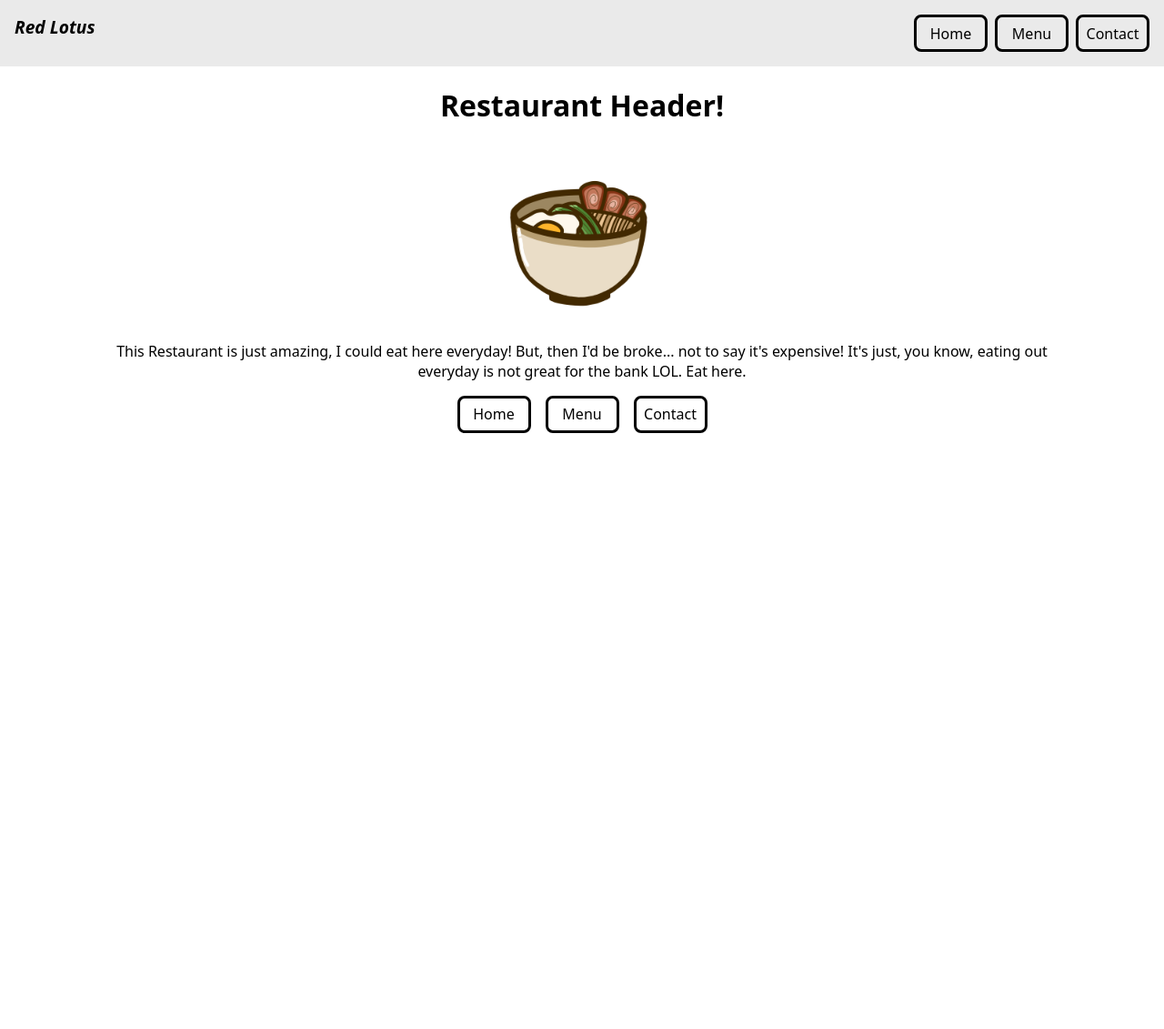
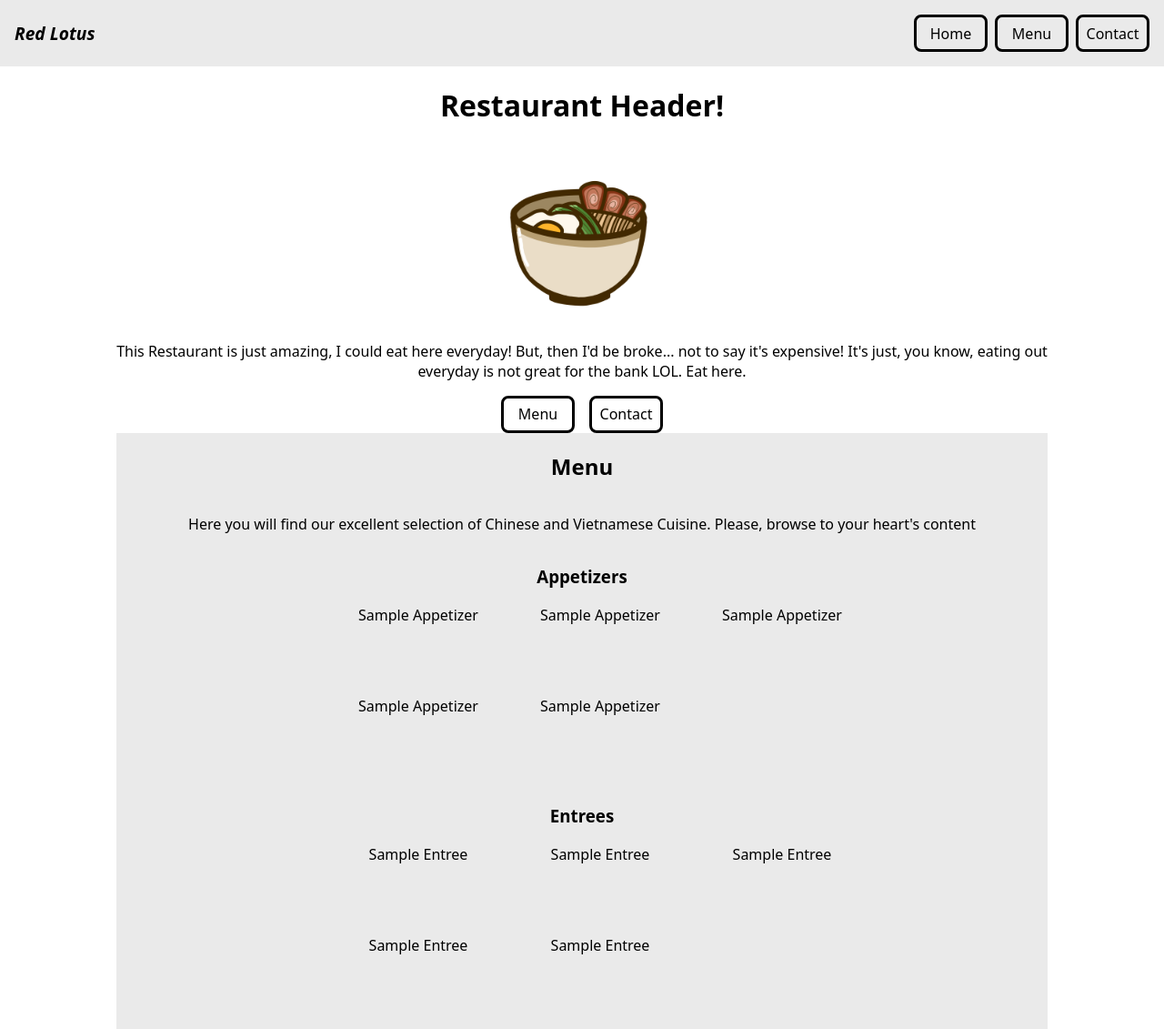
Before and after one commit to JakeWilliams21/Restaurant, a website built with webpack: page dist/index.html in a window 1280 px wide. Shown: the top 1131 px of the page at 91% size. Before the commit the page ends 800 px from the top, so only its background shows below. Built offline with nearby package versions, Linux system fonts and the light colour scheme.

Commit message:
Added Contact and Menu Tab Functionality

```diff
--- /dev/null
+++ b/src/contact.js
@@ -0,0 +1,27 @@
+const buildContact = () => {
+    const contactDiv = document.createElement('div');
+    contactDiv.classList.add('contact-div');
+
+    const contactHeader = document.createElement('h1');
+    contactHeader.classList.add('contact-header');
+    contactHeader.textContent = 'Contact Us!'
+    contactDiv.appendChild(contactHeader);
+
+    const contactAddress1 = document.createElement('p')
+    contactAddress1.textContent = '1234 Delicious Lane'
+    contactDiv.appendChild(contactAddress1);
+    const contactAddress2 = document.createElement('p');
+    contactAddress2.textContent = 'Columbus, OH 43201'
+    contactDiv.appendChild(contactAddress2)
+
+    const contactNumber = document.createElement('p');
+    contactNumber.textContent = '(636) 028-1122'
+    const contactEmail = document.createElement('p');
+    contactEmail.textContent = 'redlotus@gmail.com';
+    contactDiv.appendChild(contactNumber);
+    contactDiv.appendChild(contactEmail);
+
+    return contactDiv;
+}
+
+export default buildContact;
--- a/src/index.js
+++ b/src/index.js
@@ -1,8 +1,27 @@
 import pageSetup from "./setup";
 import createNavbar from './navbar.js'
+import buildMenu from "./menu";
+import buildContact from "./contact";
 import './style.css';
 
 const contentDiv = document.querySelector('#content')
 
 contentDiv.appendChild(createNavbar())
 contentDiv.appendChild(pageSetup())
+contentDiv.appendChild(buildMenu())
+
+const menuButton = document.querySelector('.menu-tab')
+const contactButton = document.querySelector('.contact-tab')
+
+const resetContent = () => {
+    contentDiv.removeChild(contentDiv.lastChild);
+}
+
+menuButton.addEventListener('click', () => {
+    resetContent();
+    contentDiv.appendChild(buildMenu())
+})
+contactButton.addEventListener('click', () => {
+    resetContent();
+    contentDiv.appendChild(buildContact())
+})
--- a/src/menu.js
+++ b/src/menu.js
@@ -1,21 +1,82 @@
-const menuContent = () => {
+const buildMenu = () => {
     const menuDiv = document.createElement('div')
     menuDiv.classList.add('menu-div')
 
     const menuHeader = document.createElement('h2');
     menuHeader.textContent = 'Menu'
     menuHeader.classList.add('menu-header')
+    menuDiv.appendChild(menuHeader)
 
     const menuDescription = document.createElement('p');
     menuDescription.classList.add('menu-description');
     menuDescription.textContent = `Here you will find our excellent selection of Chinese and Vietnamese Cuisine. Please, browse to your heart's content`
+    menuDiv.appendChild(menuDescription);
 
+    const menuContent = document.createElement('div')
+    menuContent.classList.add('menu-content');
+    menuDiv.appendChild(menuContent);
 
+    const appDiv = document.createElement('div')
     const appHeader = document.createElement('h3');
     appHeader.classList.add('app-header');
     appHeader.textContent = 'Appetizers';
+    appDiv.appendChild(appHeader);
+
+    const appList = document.createElement('ul');
+    appList.classList.add('app-list');
+
+    for (let i = 0; i < 5; i++) {
+        let appItem = document.createElement('li')
+        appItem.classList.add('app-item');
+        appItem.textContent = 'Sample Appetizer'
+        appList.appendChild(appItem);
+    }
+    appDiv.appendChild(appList);
+
+    const mainDiv = document.createElement('div')
+    const mainHeader = document.createElement('h3');
+    mainHeader.classList.add('main-header');
+    mainHeader.textContent = 'Entrees';
+    mainDiv.appendChild(mainHeader);
+
+    const mainList = document.createElement('ul');
+    mainList.classList.add('main-list');
+
+    for (let i = 0; i < 5; i++) {
+        let mainItem = document.createElement('li')
+        mainItem.classList.add('main-item');
+        mainItem.textContent = 'Sample Entree'
+        mainList.appendChild(mainItem);
+    }
+    mainDiv.appendChild(mainList);
+
+    const dessertDiv = document.createElement('div')
+    const dessertHeader = document.createElement('h3');
+    dessertHeader.classList.add('dessert-header');
+    dessertHeader.textContent = 'Desserts';
+    dessertDiv.appendChild(dessertHeader);
+
+    const dessertList = document.createElement('ul');
+    dessertList.classList.add('dessert-list');
+
+    for (let i = 0; i < 5; i++) {
+        let dessertItem = document.createElement('li')
+        dessertItem.classList.add('dessert-item');
+        dessertItem.textContent = 'Sample Desserts'
+        dessertList.appendChild(dessertItem);
+    }
+    dessertDiv.appendChild(dessertList);
+
+    menuContent.appendChild(appDiv)
+    menuContent.appendChild(mainDiv)
+    menuContent.appendChild(dessertDiv)
+
+
+    return menuDiv;
+
+
 
 
 }
 
-export default menuContent;
+export default buildMenu;
--- a/src/setup.js
+++ b/src/setup.js
@@ -18,22 +18,16 @@ div.appendChild(paragraph);
 const tabDiv = document.createElement('div')
 tabDiv.classList.add('tab-div');
 
-const homeNavTab = document.createElement('div')
-homeNavTab.classList.add('tab');
-homeNavTab.textContent = 'Home'
-homeNavTab.addEventListener('click', () => console.log('clicked'))
-tabDiv.appendChild(homeNavTab)
-
 const menuNavTab = document.createElement('div')
 menuNavTab.classList.add('tab');
+menuNavTab.classList.add('menu-tab');
 menuNavTab.textContent = 'Menu'
-menuNavTab.addEventListener('click', () => console.log('clicked'))
 tabDiv.appendChild(menuNavTab)
 
 const contactNavTab = document.createElement('div')
 contactNavTab.classList.add('tab');
+contactNavTab.classList.add('contact-tab');
 contactNavTab.textContent = 'Contact'
-contactNavTab.addEventListener('click', () => console.log('clicked'))
 tabDiv.appendChild(contactNavTab)
 
 div.appendChild(tabDiv)
--- a/src/style.css
+++ b/src/style.css
@@ -21,6 +21,7 @@ img {
 .navbar {
     display: flex;
     justify-content: space-between;
+    align-items: center;
     gap: 16px;
     background-color: rgb(234, 234, 234);
     padding: 16px;
@@ -70,3 +71,25 @@ img {
     justify-content: center;
     gap: 16px;
 }
+
+/* Menu */
+
+.menu-div {
+    display: flex;
+    flex-direction: column;
+    align-items: center;
+    justify-content: center;
+    text-align: center;
+    width: 80vw;
+    background-color: rgb(234, 234, 234);
+}
+
+.menu-div li {
+    list-style-type: none;
+}
+
+.menu-content ul {
+    display: grid;
+    grid-template: 100px / repeat(3, 200px);
+    grid-auto-rows: 100px;
+}
```
Also changed, not shown: dist/index.bundle.js, dist/setup.bundle.js.
